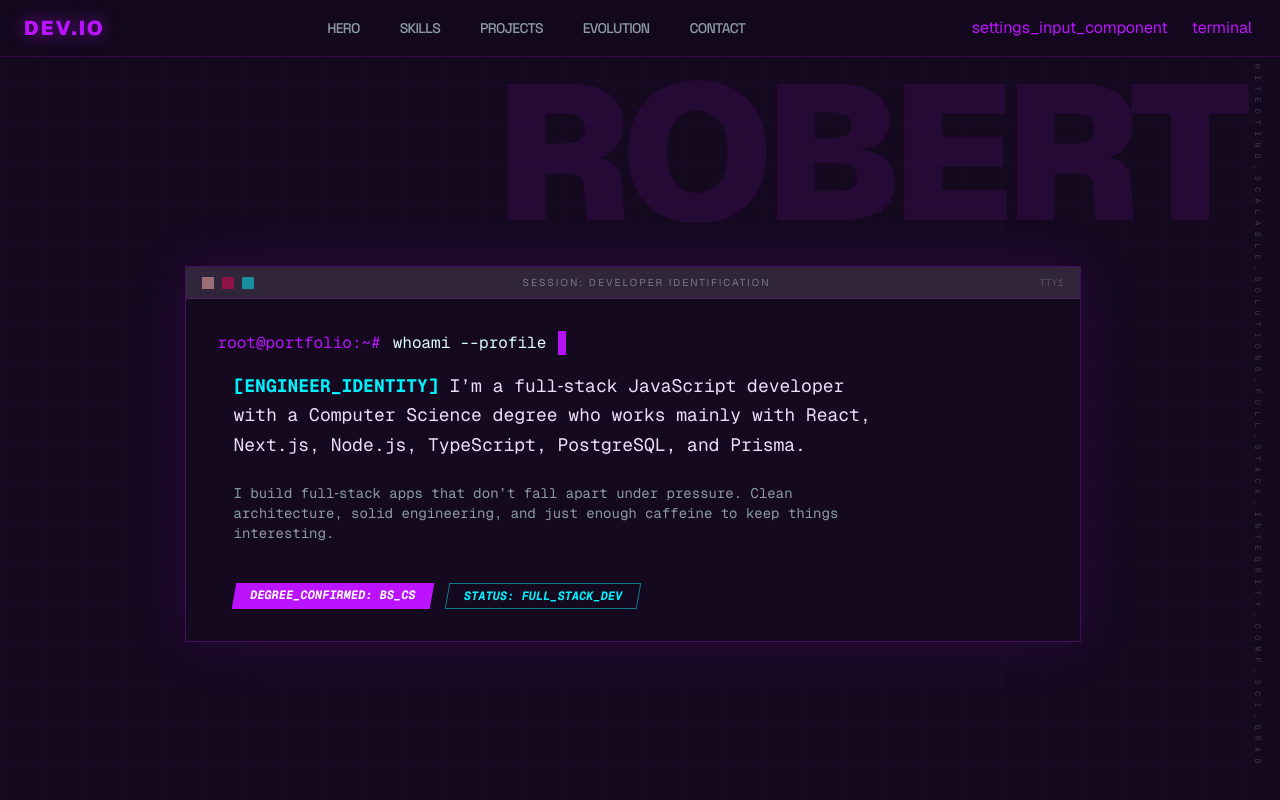
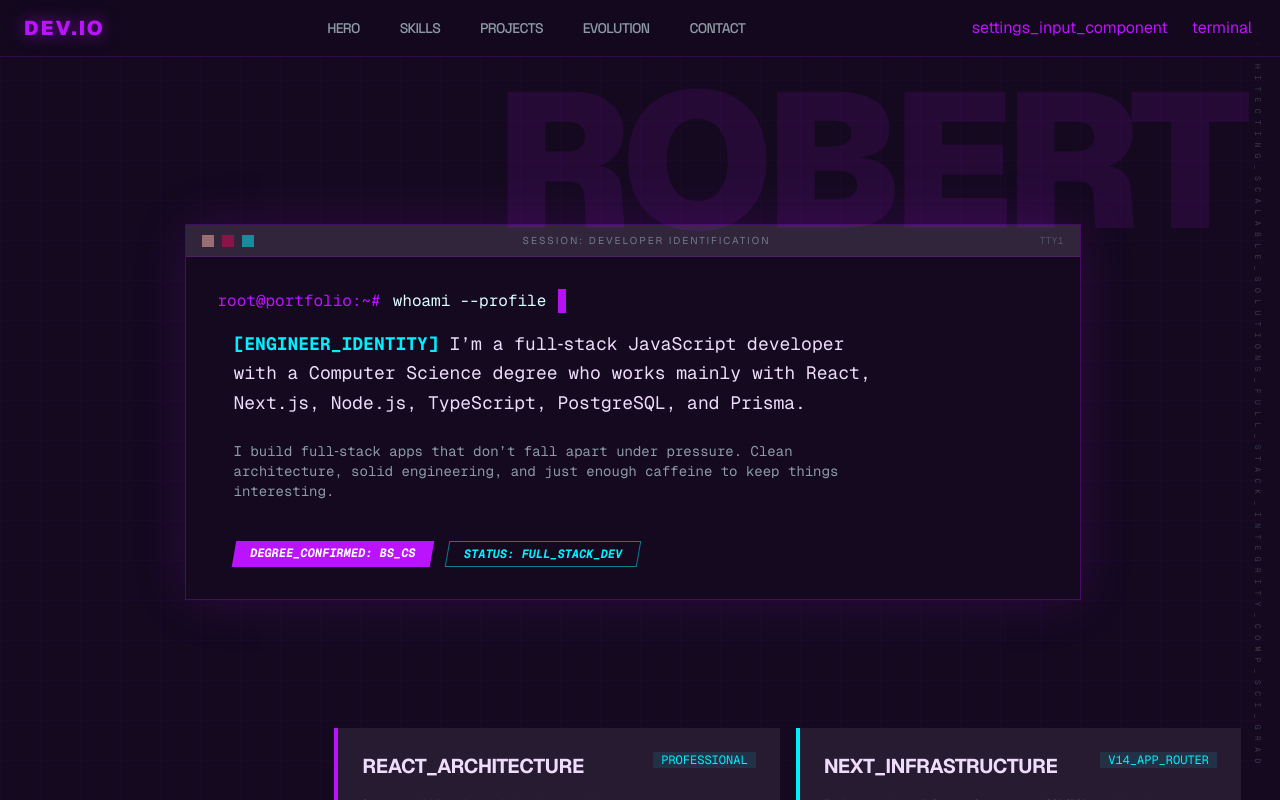
Before and after one commit to blitheryjibits/portfolio, a Next.js app: page / in a window 1280 px wide. Shown: the top 800 px of the page. Built offline with nearby package versions, Linux system fonts and the light colour scheme.

Commit message:
ui: adjusted height and spacing of text elements

```diff
--- a/components/hero/HeroBackgroundText.tsx
+++ b/components/hero/HeroBackgroundText.tsx
@@ -1,6 +1,6 @@
 export function HeroBackgroundText() {
   return (
-    <div className="absolute -top-10 right-0 opacity-10 pointer-events-none select-none">
+    <div className="absolute -top-8 right-0 opacity-10 pointer-events-none select-none">
       <h1 className="text-6xl md:text-9xl lg:text-[12rem] font-black text-[#bc13fe] font-headline tracking-tighter leading-none uppercase">
         ROBERT
       </h1>
--- a/components/hero/HeroSection.tsx
+++ b/components/hero/HeroSection.tsx
@@ -4,7 +4,7 @@ import { HeroBackgroundText } from "./HeroBackgroundText";
 export function HeroSection() {
   return (
     <section
-      className="relative flex flex-col items-center justify-center min-h-179"
+      className="relative flex flex-col items-center justify-center pt-8 md:pt-24 lg:pt-32"
       id="hero"
     >
       <TerminalWindow />
```
